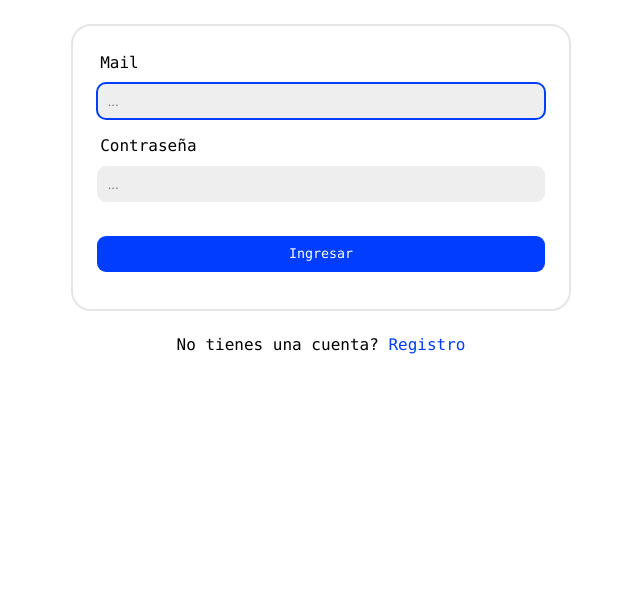
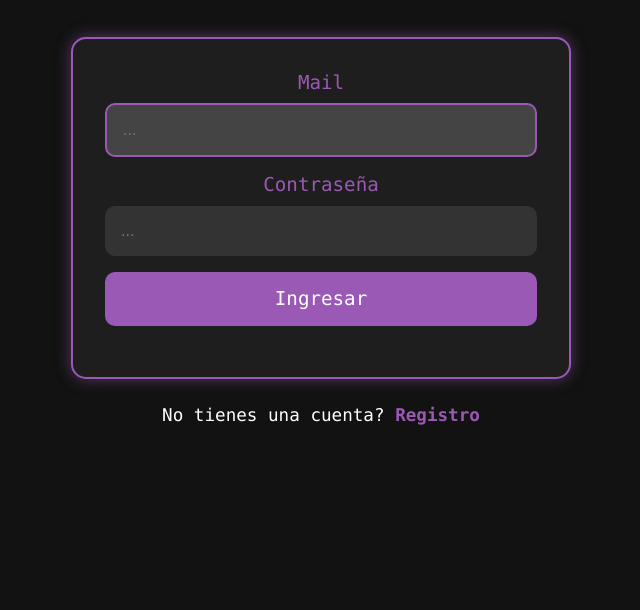
Before and after one commit to Jennmor/Login-JS, a plain HTML site: page login-registro-js-master/login.html in a window 1280 px wide. Shown: the part 254-864 px from the top of the page, without its empty margins (319-959 px from the left). Before the commit the page ends 800 px from the top, so only its background shows below. Drawn offline with Linux system fonts and the light colour scheme.

Commit message:
Update styles.css

```diff
--- a/login-registro-js-master/css/styles.css
+++ b/login-registro-js-master/css/styles.css
@@ -1,22 +1,30 @@
-:root{
+:root {
     --font-mono: ui-monospace, Menlo, Monaco, 'Cascadia Mono', 'Segoe UI Mono',
     'Roboto Mono', 'Oxygen Mono', 'Ubuntu Monospace', 'Source Code Pro',
     'Fira Mono', 'Droid Sans Mono', 'Courier New', monospace;
-    --transition: all 0.1s cubic-bezier(0.645, 0.045, 0.355, 1)
+    --transition: all 0.3s cubic-bezier(0.645, 0.045, 0.355, 1);
+    --purple: #9b59b6;
+    --background-color: #121212;
+    --input-background: #333;
+    --input-focus: #9b59b6;
 }
 
 * {
-    margin:0;
-    padding:0;
-    box-sizing:border-box;
+    margin: 0;
+    padding: 0;
+    box-sizing: border-box;
 }
 
-body{
+body {
     font-family: var(--font-mono);
+    background-color: var(--background-color);
+    color: #fff;
+    text-align: center;
+    padding: 2em 0;
 }
 
-section{
-    display:flex;
+section {
+    display: flex;
     flex-wrap: wrap;
     height: 100vh;
     align-items: center;
@@ -25,76 +33,119 @@ section{
     padding: 1em;
 }
 
-section h1{
-    font-size: 3em;
+section h1, section h2 {
+    font-family: var(--font-mono);
+    color: var(--purple);
+    animation: fadeIn 1s ease-in;
 }
 
-section h2{
-    text-align:center;
-    width: 100%;
+section h1 {
+    font-size: 3em;
     margin-bottom: 1em;
-    font-size: 2.5em
 }
 
-section form{
-    padding: 1.5em;
-    display:flex;
-    flex-wrap: wrap;
-    max-width: 500px;
-    border-radius: 20px;
-    border: 2px solid rgba(0,0,0,.1);
+section h2 {
+    font-size: 2.5em;
+    margin-bottom: 1.5em;
 }
 
-section form label{
+section form {
+    padding: 2em;
+    display: flex;
+    flex-direction: column;
+    align-items: center;
+    max-width: 500px;
     width: 100%;
-    padding: 0.2em;
-    margin-bottom: 0.5em;
+    border-radius: 15px;
+    border: 2px solid var(--purple);
+    background-color: #1e1e1e;
+    box-shadow: 0 0 15px rgba(155, 89, 182, 0.5);
 }
 
-section form input{
-    width: 100%;
-    margin-bottom: 1em;
-    padding: 0.8em;
-    border-radius: 9px;
-    border: none;
-    outline-color: #003DFF;
-    background-color: #eee;
+section form label {
+    font-size: 1.2em;
+    margin-bottom: 0.5em;
+    color: var(--purple);
 }
 
-section form input[type='submit']{
-    margin-top: 1.5em;
-    background-color: #003DFF;
+section form input {
+    width: 100%;
+    padding: 1em;
+    margin-bottom: 1em;
+    border-radius: 10px;
+    border: none;
+    outline: none;
+    background-color: var(--input-background);
     color: #fff;
-    font-family: var(--font-mono);
+    font-size: 1em;
     transition: var(--transition);
 }
 
-section form input[type='submit']:active{
+section form input:focus {
+    border: 2px solid var(--input-focus);
+    background-color: #444;
+}
+
+section form input[type='submit'] {
+    background-color: var(--purple);
+    color: #fff;
+    font-family: var(--font-mono);
+    font-size: 1.2em;
+    padding: 0.8em;
+    border-radius: 10px;
+    transition: var(--transition);
+}
+
+section form input[type='submit']:hover {
+    background-color: #8e44ad;
+}
+
+section form input[type='submit']:active {
     transform: scale(0.97);
 }
 
-section p{
+section p {
     margin-top: 1.5em;
-
+    font-size: 1.1em;
 }
 
-
-section p a{
+section p a {
     text-decoration: none;
-    color: #003DFF;
+    color: var(--purple);
+    font-weight: bold;
+    transition: var(--transition);
 }
 
+section p a:hover {
+    color: #8e44ad;
+}
 
-/* Home */
-
-section button{
-    background-color: #003DFF;
+/* Botones en la página de inicio */
+section button {
+    background-color: var(--purple);
     color: #fff;
     font-family: var(--font-mono);
     transition: var(--transition);
     border: none;
-    padding: 0.5em 1em;
-    border-radius: 9px;
+    padding: 1em 2em;
+    border-radius: 10px;
     margin-top: 1.5em;
-    font-size: 1em;
+    font-size: 1.2em;
+    cursor: pointer;
 }
+
+section button:hover {
+    background-color: #8e44ad;
+}
+
+/* Animación fadeIn para un ingreso suave */
+@keyframes fadeIn {
+    from {
+        opacity: 0;
+        transform: translateY(-20px);
+    }
+    to {
+        opacity: 1;
+        transform: translateY(0);
+    }
+}
```
